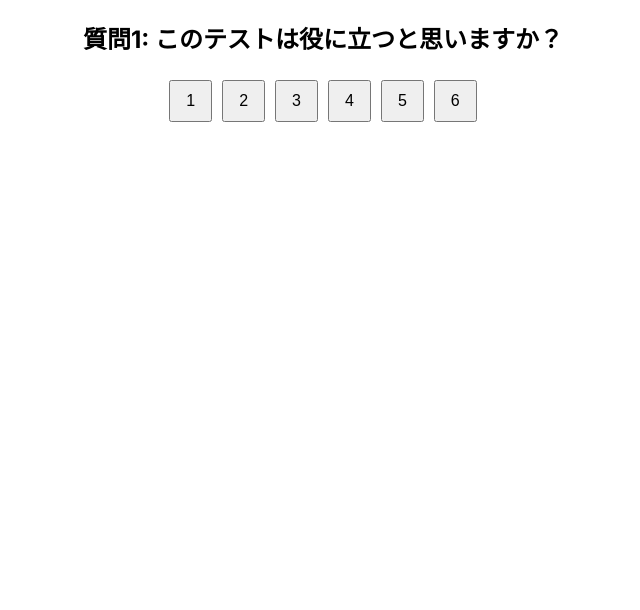
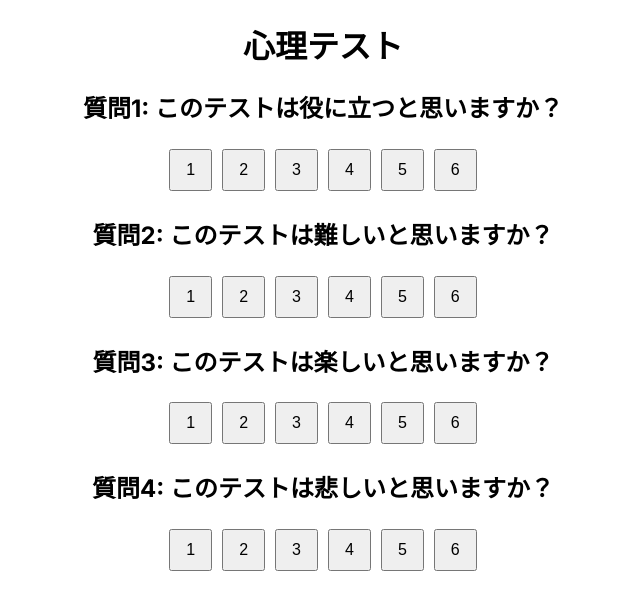
Before and after one commit to quantized-cube/my-psychology-test-app, a Next.js app: page / in a window 1280 px wide. Shown: the top 610 px of the page, without its empty margins (317-957 px from the left). Built offline with nearby package versions, Linux system fonts and the light colour scheme.

Commit message:
1ページで完結

```diff
--- a/app/page.tsx
+++ b/app/page.tsx
@@ -2,36 +2,36 @@
 
 import { useState } from 'react';
 import Head from 'next/head';
-import Question from '@/lib/components/Question';
-import Result from '@/lib/components/Result';
 
 const questions = [
   '質問1: このテストは役に立つと思いますか？',
   '質問2: このテストは難しいと思いますか？',
   '質問3: このテストは楽しいと思いますか？',
   '質問4: このテストは悲しいと思いますか？',
-  // 他の質問をここに追加
 ];
 
 export default function Home() {
-  const [scores, setScores] = useState<number[]>([]);
-  const [currentQuestionIndex, setCurrentQuestionIndex] = useState(0);
+  const [scores, setScores] = useState<number[]>(Array(questions.length).fill(0));
+  const [showResults, setShowResults] = useState(false); // 結果を表示するための状態
+  const shouldShowResultsButton = scores.every((score) => score !== 0); // scoresに0が含まれていないかチェック
 
-  const handleAnswer = (score: number) => {
+  const handleAnswer = (index: number, score: number) => {
     const newScores = [...scores];
-    newScores[currentQuestionIndex] = score;
+    newScores[index] = score;
     setScores(newScores);
-
-    // 最後の質問でない場合、次の質問へ進む
-    // 最後の質問の場合、結果へ進む
-    if (currentQuestionIndex < questions.length) {
-      setCurrentQuestionIndex(currentQuestionIndex + 1);
-    }
   };
 
+  const totalScore = scores.reduce((acc, score) => acc + score, 0);
   const totalScore_1 = scores.slice(0, 2).reduce((acc, score) => acc + score, 0);
   const totalScore_2 = scores.slice(2, 4).reduce((acc, score) => acc + score, 0);
-  const totalScores = [totalScore_1, totalScore_2];
+  const resultMessage = `合計スコア ${totalScore}`;
+  const resultMessage1 = `1と2の合計スコア ${totalScore_1}`;
+  const resultMessage2 = `3と4の合計スコア ${totalScore_2}`;
+
+  const handleShowResults = () => {
+    // 結果を表示するボタンをクリックしたら結果を表示
+    setShowResults(true);
+  };
 
   return (
     <div>
@@ -41,13 +41,36 @@ export default function Home() {
       </Head>
 
       <main>
-        {currentQuestionIndex < questions.length ? (
-          <Question
-            question={questions[currentQuestionIndex]}
-            onAnswer={handleAnswer}
-          />
-        ) : (
-          <Result totalScores={totalScores} />
+        <h1>心理テスト</h1>
+        {questions.map((question, index) => (
+          <div key={index}>
+            <h2>{question}</h2>
+            {[1, 2, 3, 4, 5, 6].map((score) => (
+              <button
+                key={score}
+                onClick={() => handleAnswer(index, score)}
+                className={scores[index] === score ? 'selected' : ''}
+              // disabled={showResults} // 結果表示中はボタンを無効化
+              >
+                {score}
+              </button>
+            ))}
+          </div>
+        ))}
+        {shouldShowResultsButton && (
+          <div>
+            <button onClick={handleShowResults}>結果を表示</button>
+          </div>
+        )}
+        {showResults && ( // 結果を表示する場合に表示
+          <div>
+            <h2>結果</h2>
+            <p>テスト結果：{resultMessage}</p>
+            <h3>結果1</h3>
+            <p>{resultMessage1}</p>
+            <h3>結果2</h3>
+            <p>{resultMessage2}</p>
+          </div>
         )}
       </main>
     </div>
```
Also changed, not shown: app/result/page.tsx (added, +35 -0 lines).
